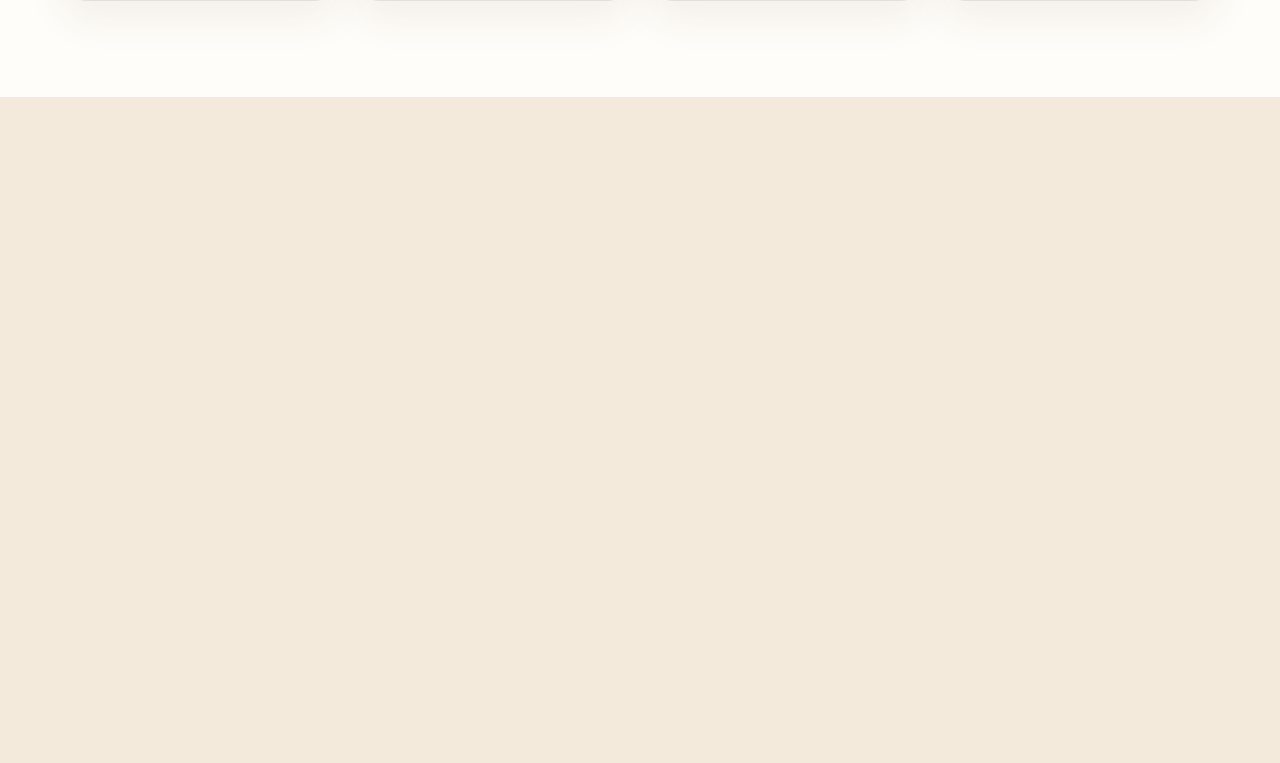
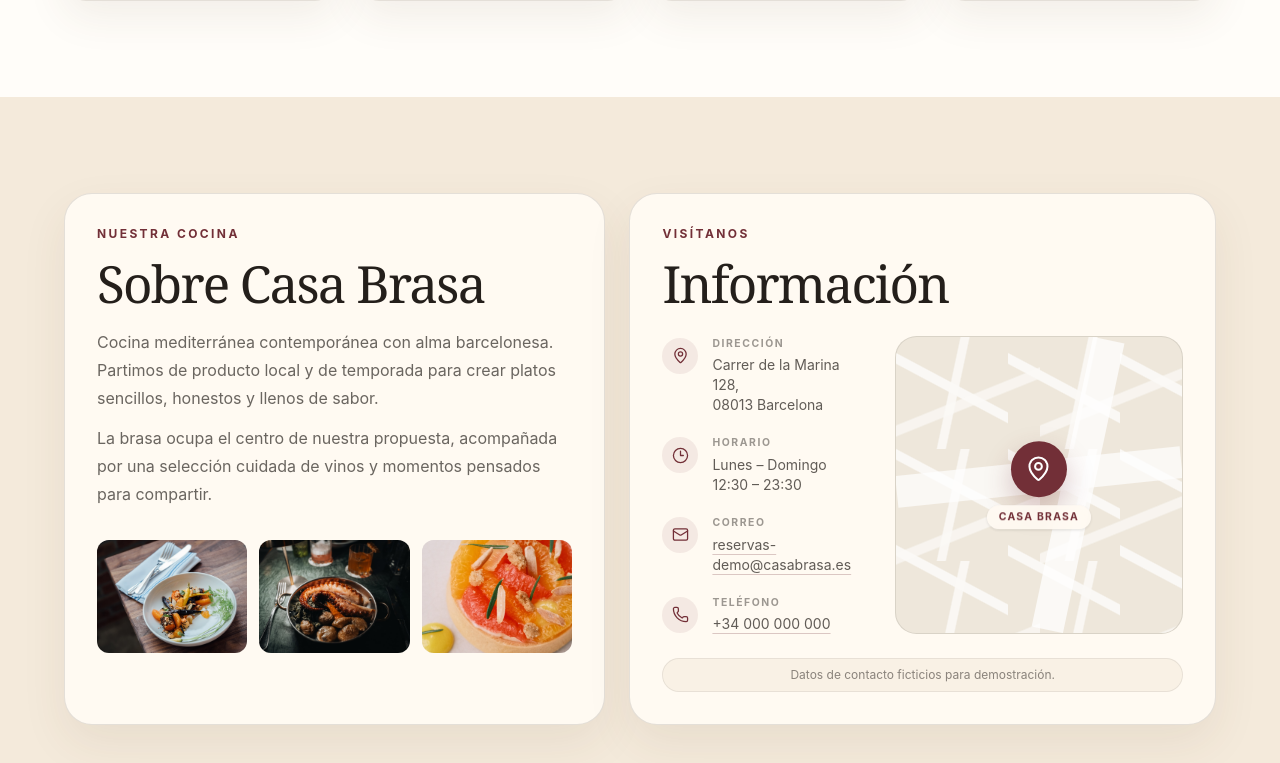
Before and after one commit to alxnrocha/casa-brasa-barcelona, a React (Vite) app: page / in a window 1280 px wide. Shown: the part 1825-2588 px from the top of the page. Before the commit the page ends 1922 px from the top, so only its background shows below. Built offline with nearby package versions, Linux system fonts and the light colour scheme.

Commit message:
feat: build restaurant information sections

```diff
--- a/src/App.tsx
+++ b/src/App.tsx
@@ -1,6 +1,7 @@
 import { Header } from './components/Header'
 import { Hero } from './components/Hero'
 import { MenuSection } from './components/MenuSection'
+import { RestaurantInfo } from './components/RestaurantInfo'
 
 export function App() {
   return (
@@ -9,6 +10,7 @@ export function App() {
       <main id="inicio">
         <Hero />
         <MenuSection />
+        <RestaurantInfo />
       </main>
     </div>
   )
--- /dev/null
+++ b/src/components/RestaurantInfo.tsx
@@ -0,0 +1,208 @@
+import {
+  Clock3,
+  Mail,
+  MapPin,
+  Phone,
+} from 'lucide-react'
+import almondCitrusTart from '../assets/images/menu/almond-citrus-tart.jpg'
+import octopusPotatoes from '../assets/images/menu/octopus-potatoes.jpg'
+import roastedVegetables from '../assets/images/menu/roasted-vegetables.jpg'
+
+const galleryImages = [
+  {
+    src: roastedVegetables,
+    alt: 'Plato mediterráneo preparado con verduras de temporada',
+    width: 900,
+    height: 601,
+  },
+  {
+    src: octopusPotatoes,
+    alt: 'Pulpo a la brasa servido con patatas y hierbas',
+    width: 900,
+    height: 600,
+  },
+  {
+    src: almondCitrusTart,
+    alt: 'Postre artesanal de almendra y cítricos',
+    width: 900,
+    height: 1350,
+  },
+] as const
+
+const contactDetails = [
+  {
+    icon: MapPin,
+    label: 'Dirección',
+    content: (
+      <>
+        Carrer de la Marina 128,
+        <br />
+        08013 Barcelona
+      </>
+    ),
+  },
+  {
+    icon: Clock3,
+    label: 'Horario',
+    content: (
+      <>
+        Lunes – Domingo
+        <br />
+        12:30 – 23:30
+      </>
+    ),
+  },
+  {
+    icon: Mail,
+    label: 'Correo',
+    content: (
+      <a
+        className="rounded-sm underline decoration-wine/25 underline-offset-4 transition-colors hover:text-wine focus-visible:outline-2 focus-visible:outline-offset-3 focus-visible:outline-wine"
+        href="mailto:reservas-demo@casabrasa.es"
+      >
+        reservas-demo@casabrasa.es
+      </a>
+    ),
+  },
+  {
+    icon: Phone,
+    label: 'Teléfono',
+    content: (
+      <a
+        className="rounded-sm underline decoration-wine/25 underline-offset-4 transition-colors hover:text-wine focus-visible:outline-2 focus-visible:outline-offset-3 focus-visible:outline-wine"
+        href="tel:+34000000000"
+      >
+        +34 000 000 000
+      </a>
+    ),
+  },
+] as const
+
+export function RestaurantInfo() {
+  return (
+    <section
+      className="bg-cream px-6 py-20 sm:px-10 sm:py-24 lg:px-16"
+      aria-label="Sobre Casa Brasa e información práctica"
+    >
+      <div className="mx-auto grid max-w-[80rem] gap-6 lg:grid-cols-[0.96fr_1.04fr]">
+        <article
+          id="sobre"
+          className="scroll-mt-24 rounded-[1.75rem] border border-charcoal/12 bg-[#fffaf2] p-6 shadow-[0_18px_46px_rgba(83,58,39,0.08)] sm:p-8"
+          aria-labelledby="about-title"
+        >
+          <p className="text-xs font-bold uppercase tracking-[0.2em] text-wine">
+            Nuestra cocina
+          </p>
+          <h2
+            id="about-title"
+            className="mt-4 font-display text-[clamp(2.5rem,4vw,3.8rem)] leading-[0.98] tracking-[-0.035em]"
+          >
+            Sobre Casa Brasa
+          </h2>
+          <div className="mt-5 max-w-2xl space-y-3 text-sm leading-6 text-charcoal/68 sm:text-base sm:leading-7">
+            <p>
+              Cocina mediterránea contemporánea con alma barcelonesa. Partimos
+              de producto local y de temporada para crear platos sencillos,
+              honestos y llenos de sabor.
+            </p>
+            <p>
+              La brasa ocupa el centro de nuestra propuesta, acompañada por una
+              selección cuidada de vinos y momentos pensados para compartir.
+            </p>
+          </div>
+
+          <div className="mt-8 grid grid-cols-3 gap-3">
+            {galleryImages.map((image) => (
+              <div
+                className="aspect-[4/3] overflow-hidden rounded-xl bg-charcoal/8"
+                key={image.alt}
+              >
+                <img
+                  className="size-full object-cover transition-transform duration-500 hover:scale-105"
+                  src={image.src}
+                  alt={image.alt}
+                  width={image.width}
+                  height={image.height}
+                  loading="lazy"
+                  decoding="async"
+                />
+              </div>
+            ))}
+          </div>
+        </article>
+
+        <article
+          id="informacion"
+          className="scroll-mt-24 rounded-[1.75rem] border border-charcoal/12 bg-[#fffaf2] p-6 shadow-[0_18px_46px_rgba(83,58,39,0.08)] sm:p-8"
+          aria-labelledby="information-title"
+        >
+          <p className="text-xs font-bold uppercase tracking-[0.2em] text-wine">
+            Visítanos
+          </p>
+          <h2
+            id="information-title"
+            className="mt-4 font-display text-[clamp(2.5rem,4vw,3.8rem)] leading-[0.98] tracking-[-0.035em]"
+          >
+            Información
+          </h2>
+
+          <div className="mt-7 grid gap-8 md:grid-cols-[0.82fr_1.18fr]">
+            <ul id="contacto" className="scroll-mt-24 space-y-5">
+              {contactDetails.map(({ icon: Icon, label, content }) => (
+                <li className="flex gap-3.5" key={label}>
+                  <span className="mt-0.5 flex size-9 shrink-0 items-center justify-center rounded-full bg-wine/8 text-wine">
+                    <Icon aria-hidden="true" size={17} strokeWidth={1.8} />
+                  </span>
+                  <div>
+                    <p className="text-[0.65rem] font-bold uppercase tracking-[0.15em] text-charcoal/45">
+                      {label}
+                    </p>
+                    <div className="mt-1 text-sm leading-5 text-charcoal/72">
+                      {content}
+                    </div>
+                  </div>
+                </li>
+              ))}
+            </ul>
+
+            <div
+              className="relative min-h-64 overflow-hidden rounded-[1.35rem] border border-charcoal/10 bg-[#eee7db]"
+              role="img"
+              aria-label="Mapa ilustrativo de la ubicación ficticia de Casa Brasa en Barcelona"
+            >
+              <div
+                className="absolute inset-0 opacity-75"
+                aria-hidden="true"
+                style={{
+                  backgroundImage:
+                    'linear-gradient(28deg, transparent 44%, rgba(255,255,255,0.95) 45% 51%, transparent 52%), linear-gradient(102deg, transparent 42%, rgba(255,255,255,0.9) 43% 48%, transparent 49%), linear-gradient(158deg, transparent 47%, rgba(255,255,255,0.75) 48% 53%, transparent 54%)',
+                  backgroundSize: '7rem 6rem, 8rem 7rem, 9rem 8rem',
+                }}
+              />
+              <div
+                className="absolute inset-x-0 top-[42%] h-8 -rotate-6 bg-white/70"
+                aria-hidden="true"
+              />
+              <div
+                className="absolute left-[58%] top-0 h-full w-8 rotate-12 bg-white/75"
+                aria-hidden="true"
+              />
+              <div className="absolute left-1/2 top-1/2 flex -translate-x-1/2 -translate-y-1/2 flex-col items-center">
+                <span className="flex size-14 items-center justify-center rounded-full bg-wine text-white shadow-[0_12px_28px_rgba(114,47,55,0.28)]">
+                  <MapPin aria-hidden="true" size={27} strokeWidth={1.8} />
+                </span>
+                <span className="mt-2 rounded-full bg-[#fffaf2]/90 px-3 py-1 text-[0.65rem] font-bold uppercase tracking-[0.12em] text-wine shadow-sm backdrop-blur">
+                  Casa Brasa
+                </span>
+              </div>
+            </div>
+          </div>
+
+          <p className="mt-6 rounded-full border border-charcoal/8 bg-cream/55 px-4 py-2 text-center text-xs text-charcoal/52">
+            Datos de contacto ficticios para demostración.
+          </p>
+        </article>
+      </div>
+    </section>
+  )
+}
```
